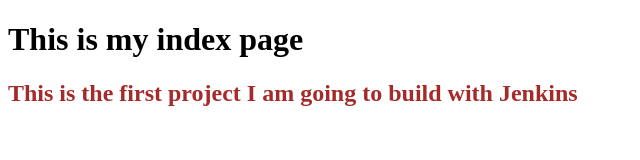
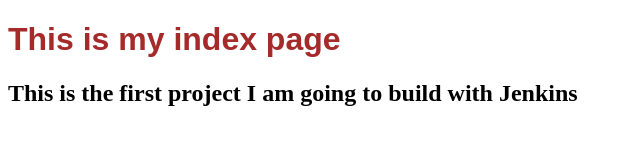
Before and after one commit to RasikaNimishe/html-demp-1, a plain HTML site: page index.html in a window 1280 px wide. Shown: the whole page, without its empty margins (0-640 px from the left). Drawn offline with Linux system fonts and the light colour scheme.

Commit message:
h1 to brown

```diff
--- a/index.html
+++ b/index.html
@@ -7,9 +7,10 @@
     <meta http-equiv="X-UA-Compatible" content="ie=edge">
     <title>Index</title>
     <style>
-    h2
+    h1
     {
         color:brown;
+        font-family: Arial, Helvetica, sans-serif;
     }
     </style>
 </head>
```
